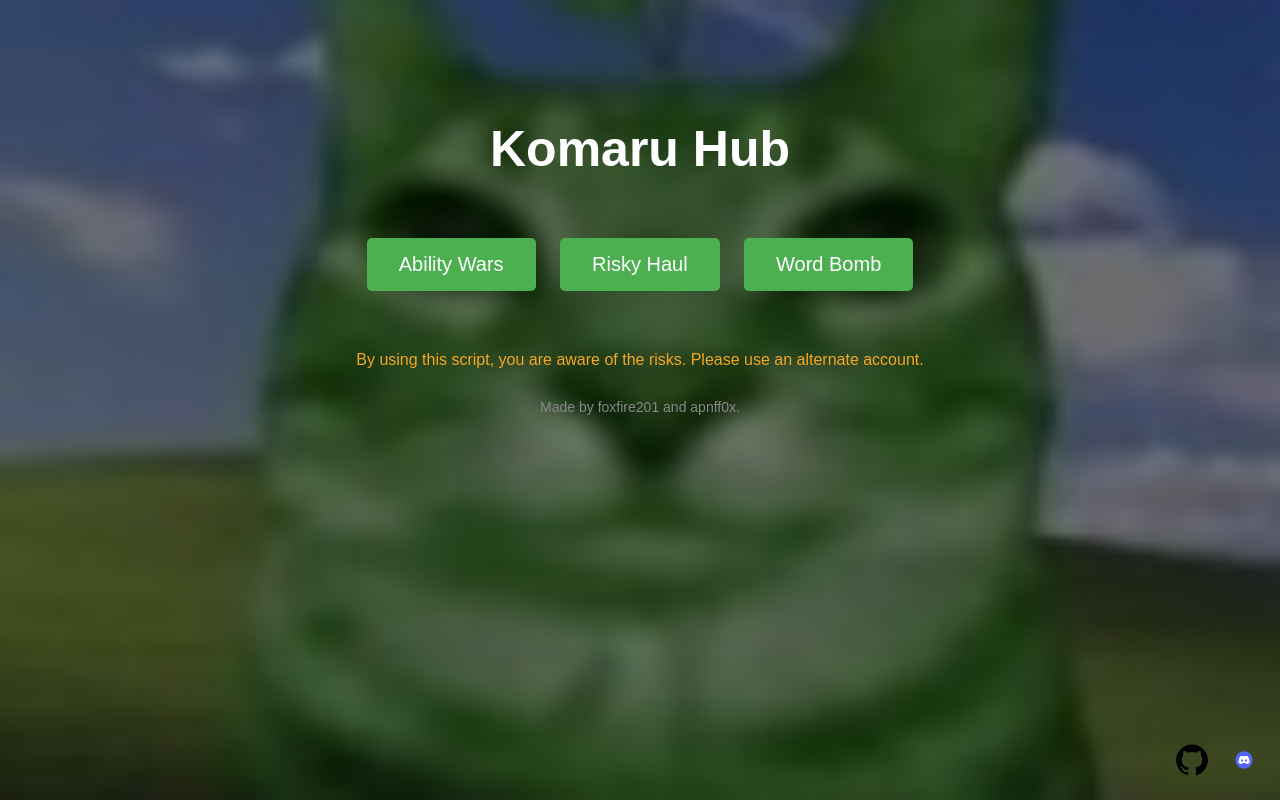
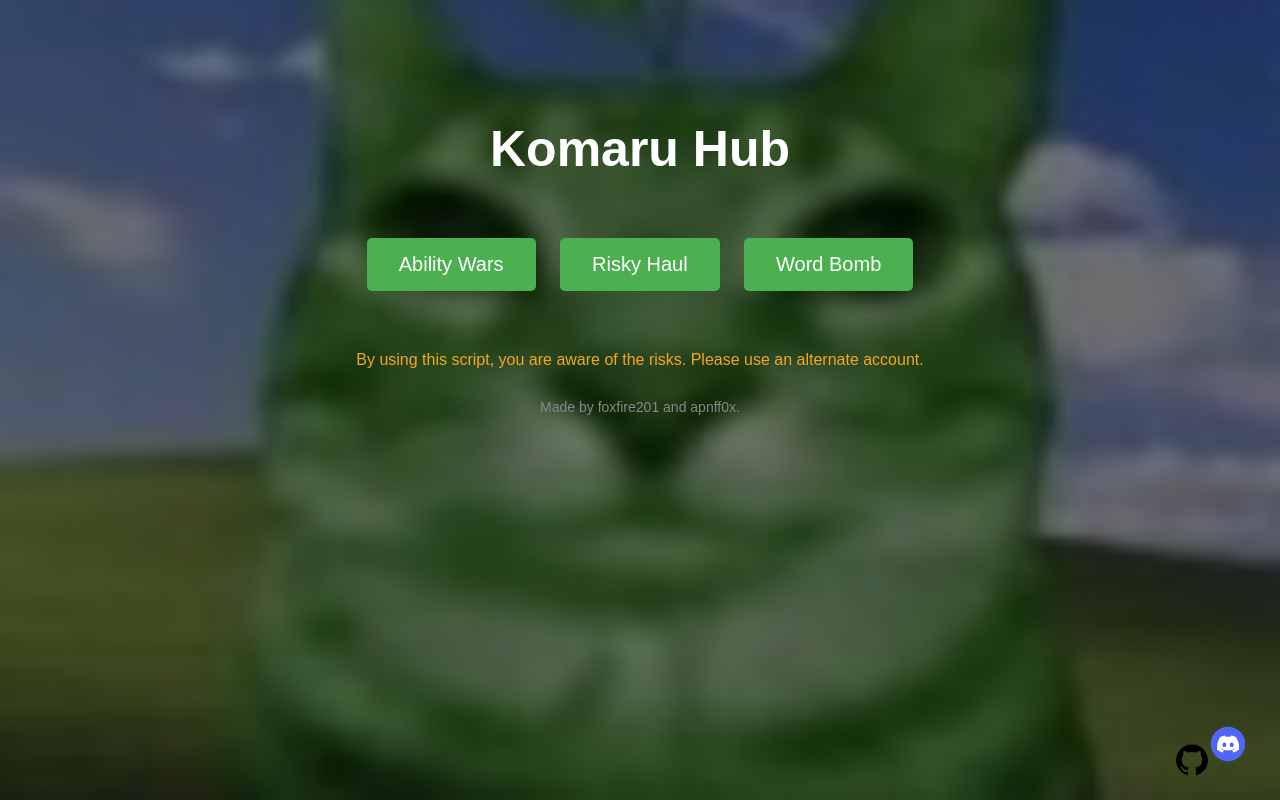
Before and after one commit to foxfire201/foxfire201.github.io, a plain HTML site: page index.html in a window 1280 px wide. Drawn offline with Linux system fonts and the light colour scheme.

Commit message:
Update index.html

```diff
--- a/index.html
+++ b/index.html
@@ -93,8 +93,8 @@
 }
 
 .bottom-right img {
-    width: 32px;      /* Set a fixed width */
-    height: 32px;     /* Maintain the aspect ratio */
+    width: 64px;      /* Set a fixed width */
+    height: 64px;     /* Maintain the aspect ratio */
     cursor: pointer;
     border-radius: 50%; /* Make it circular */
     transition: transform 0.2s ease;
```
